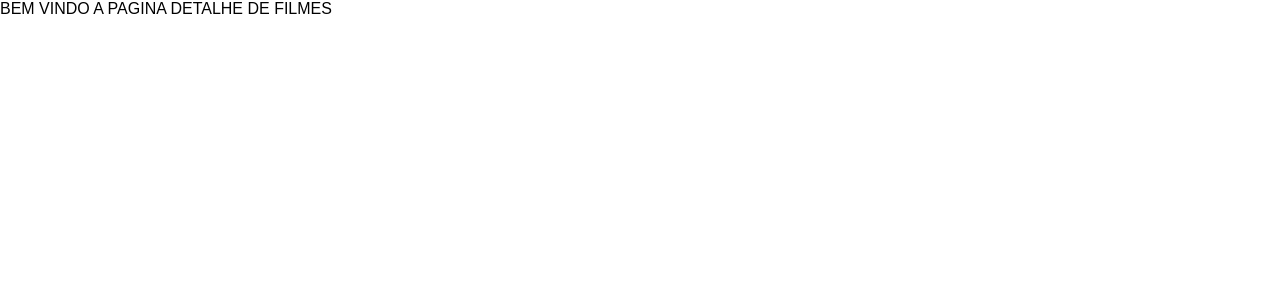
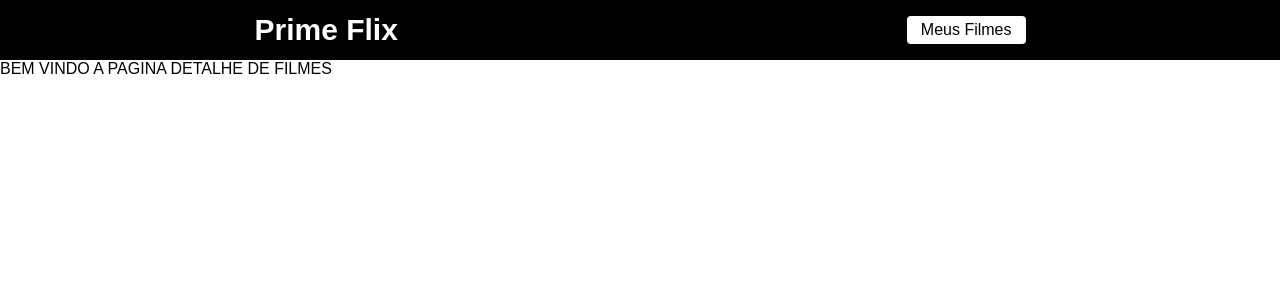
Before and after one commit to joaaoinacio/prime-flex, a React (Create React App) app: page /filme/1 in a window 1280 px wide. Shown: the top 300 px of the page. Built offline with nearby package versions, Linux system fonts and the light colour scheme.

Commit message:
Commit: Componente Header

```diff
--- /dev/null
+++ b/src/components/Header/header.css
@@ -0,0 +1,26 @@
+header{
+    display: flex;
+    align-items: center;
+    justify-content: space-around;
+    width: 100%;
+    height: 60px;
+    background-color: #000000;
+}
+
+.logo{
+    text-decoration: none;
+    font-size: 30px;
+    cursor: pointer;
+    color: #FFF;
+    font-weight: bold;
+}
+
+
+.favoritos{
+    cursor: pointer;
+    background-color: #FFF;
+    padding: 5px 14px;
+    text-decoration: none;
+    color: #000000;
+    border-radius: 4px;
+}
--- /dev/null
+++ b/src/components/Header/index.js
@@ -0,0 +1,18 @@
+import './header.css';
+import { Link } from 'react-router-dom';
+
+
+
+
+function Header(){
+    return(
+        <header>
+            <Link className="logo" to="/">Prime Flix</Link>
+            <Link className="favoritos" to="/favoritos">Meus Filmes</Link>
+
+
+        </header>
+    );
+}
+
+export default Header;
--- a/src/routes.js
+++ b/src/routes.js
@@ -3,9 +3,12 @@
 import Home from './pages/Home';
 import Filme from './pages/Filme';
 
+import Header from './components/Header';
+
 function RoutesApp() {
     return (
         <BrowserRouter>
+            <Header/>
             <Routes>
                 <Route path="/" element={<Home />} />
                 <Route path="/filme/:id" element={<Filme />} />
```
